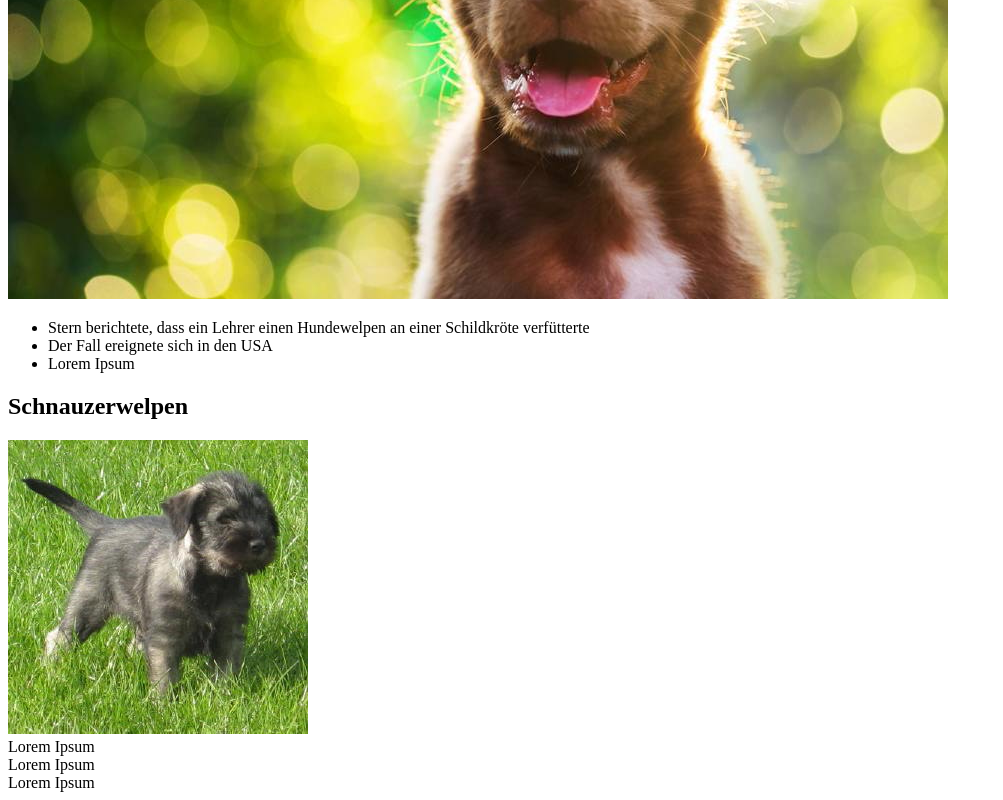
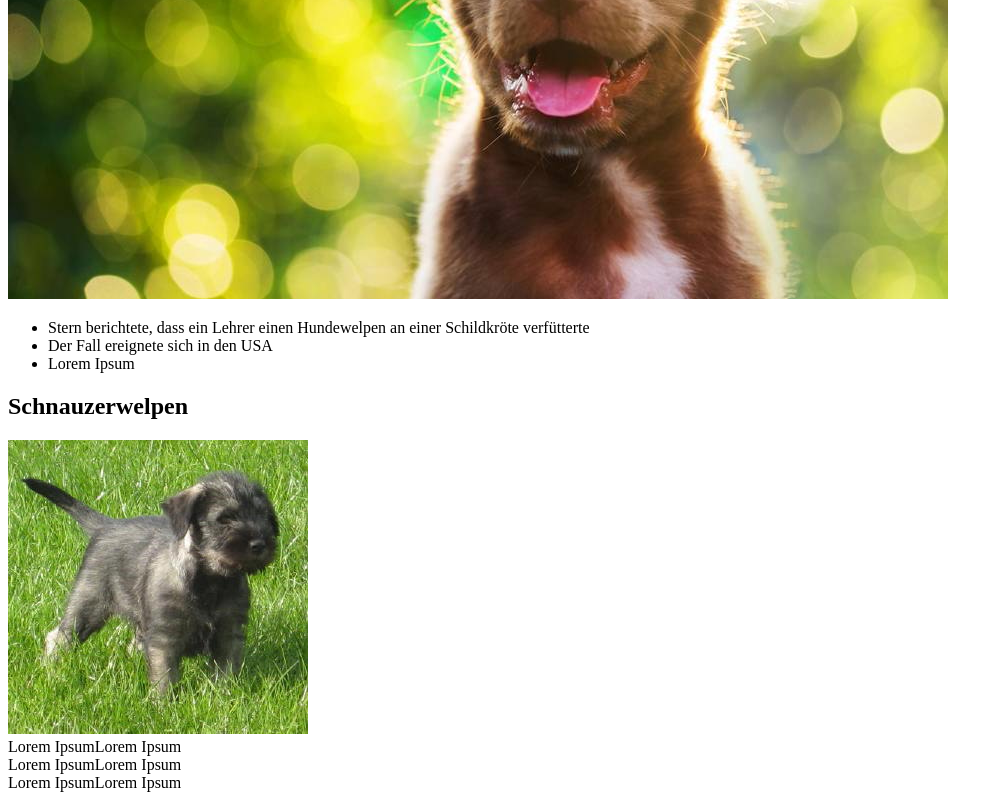
Before and after one commit to TobMer/TobMer.github.io, a plain HTML site: page Aufgabe2/Aufgabe02.html in a window 1280 px wide. Shown: the part 310-1110 px from the top of the page, without its empty margins (0-1003 px from the left). Drawn offline with Linux system fonts and the light colour scheme.

Commit message:
Update Aufgabe02.html

```diff
--- a/Aufgabe2/Aufgabe02.html
+++ b/Aufgabe2/Aufgabe02.html
@@ -40,13 +40,13 @@
 
                         <a href="schnauzer.jpg"><img src="schnauzer.jpg" alt="wuff" /></a>
                         <article>
-                                Lorem Ipsum
+                                Lorem IpsumLorem Ipsum
                         </article>
                         <article>
-                                Lorem Ipsum
+                                Lorem IpsumLorem Ipsum
                         </article>
                         <article>
-                                Lorem Ipsum
+                                Lorem IpsumLorem Ipsum
                         </article>
                 </section>
 
```
